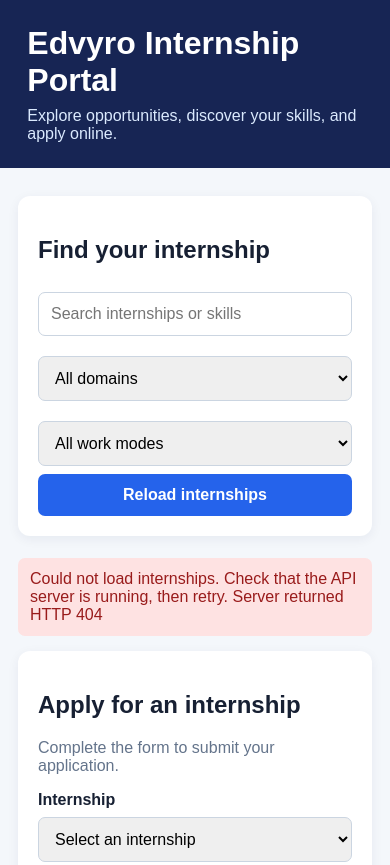
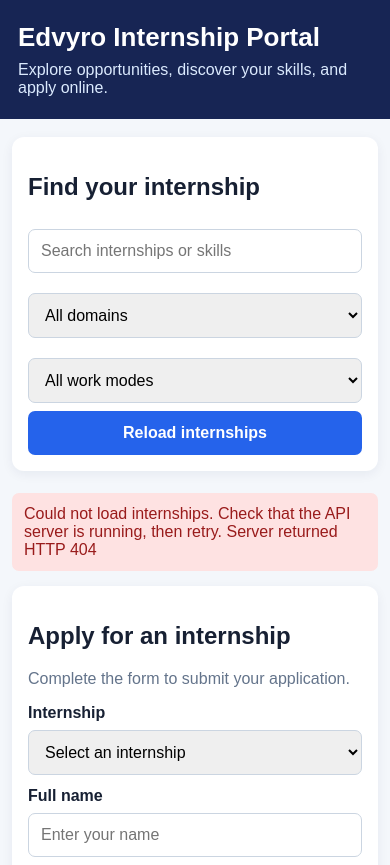
Before and after one commit to YadhukrishnaRamesh/edvyro-rest-api-v2, a website: page public/index.html in a window 390 px wide. Shown: the top 865 px of the page. Drawn offline with Linux system fonts and the light colour scheme; no server answers.

Commit message:
Update index.html

```diff
--- a/public/index.html
+++ b/public/index.html
@@ -93,6 +93,48 @@
     .muted { color: #64748b; }
     label { display: block; margin-top: 12px; font-weight: bold; }
     footer { text-align: center; padding: 24px; color: #64748b; }
+
+/* Accessibility and mobile usability */
+:focus-visible {
+  outline: 3px solid #f59e0b;
+  outline-offset: 3px;
+}
+
+button {
+  min-height: 44px;
+}
+
+input,
+select,
+textarea {
+  min-height: 44px;
+}
+
+button:disabled {
+  cursor: not-allowed;
+}
+
+@media (max-width: 480px) {
+  header {
+    padding: 22px 18px;
+  }
+
+  main {
+    margin: 18px auto;
+    padding: 0 12px;
+  }
+
+  .toolbar,
+  .panel,
+  .card {
+    padding: 16px;
+  }
+
+  h1 {
+    font-size: 26px;
+  }
+}
+
   </style>
 </head>
 <body>
```
